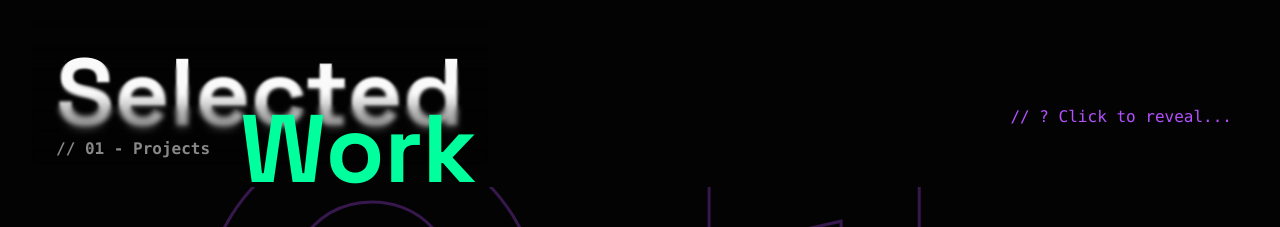
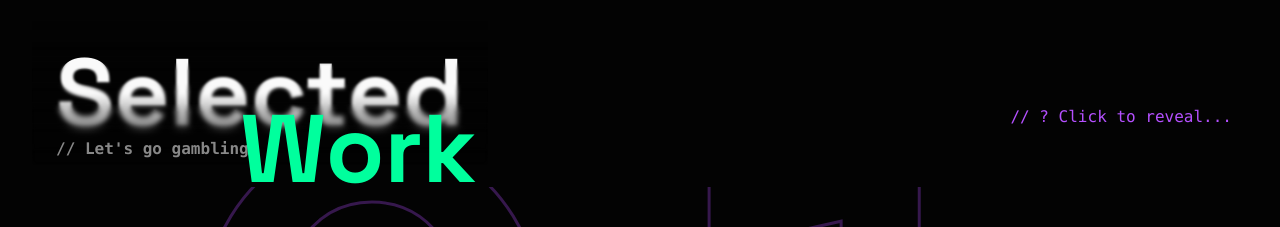
Before and after one commit to ElJoshua08/portfolio, a Next.js app: page / in a window 1280 px wide. Shown: the part 801-1028 px from the top of the page. Built offline with nearby package versions, Linux system fonts and the light colour scheme.

Commit message:
Componentize project-showcase, now we can add multiple

```diff
--- a/src/app/page.tsx
+++ b/src/app/page.tsx
@@ -3,6 +3,7 @@
 import { Hero } from "@/features/landing/components/hero";
 import { Navbar } from "@/features/landing/components/navbar";
 import { ProjectShowcase } from "@/features/landing/components/project-showcase";
+import { SHOWCASE_PROJECTS } from "@/features/landing/showcase-projects";
 import { useGSAP } from "@gsap/react";
 import gsap from "gsap";
 import { SplitText } from "gsap/all";
@@ -251,8 +252,9 @@ export default function Home() {
         id="projects-scroll"
         className="flex min-w-full items-start justify-start overflow-x-hidden"
       >
-        <ProjectShowcase />
-        <ProjectShowcase />
+        {SHOWCASE_PROJECTS.map((project, idx) => (
+          <ProjectShowcase key={idx} project={project} index={idx} />
+        ))}
       </div>
       <footer className="w-full border-t px-10 py-10">
         Made with love by Joshua
--- a/src/features/landing/components/project-showcase.tsx
+++ b/src/features/landing/components/project-showcase.tsx
@@ -2,6 +2,7 @@
 "use client";
 
 import { TextBlur } from "@/components/ui/text-blur";
+import { ShowcaseProject } from "@/features/landing/types";
 import { cn } from "@/lib/utils";
 import { useGSAP } from "@gsap/react";
 import gsap from "gsap";
@@ -11,7 +12,13 @@ import { useEffect, useRef, useState } from "react";
 
 gsap.registerPlugin(SplitText);
 
-export const ProjectShowcase = () => {
+export const ProjectShowcase = ({
+  project,
+  index,
+}: {
+  project: ShowcaseProject;
+  index: number;
+}) => {
   const stageRef = useRef<HTMLDivElement>(null);
   const nOutlineRef = useRef<HTMLSpanElement>(null);
   const nFilledRef = useRef<HTMLDivElement>(null);
@@ -250,7 +257,7 @@ export const ProjectShowcase = () => {
                 Work
               </span>
               <span className="text-secondary-foreground absolute top-1/2 left-0 mt-8 ml-2 block -translate-y-1/2 font-bold">
-                // 01 - Projects
+                // {project.punchline}
               </span>
             </h1>
             <span className="text-accent-blue ml-auto">
@@ -281,7 +288,7 @@ export const ProjectShowcase = () => {
                 className="text-accent-blue text-[800px] leading-none font-thin select-none"
                 style={{ willChange: "transform" }}
               >
-                01
+                {`0${index + 1}`}
               </span>
             </div>
 
@@ -294,7 +301,7 @@ export const ProjectShowcase = () => {
                   willChange: "transform",
                 }}
               >
-                01
+                {`0${index + 1}`}
               </span>
             </div>
           </div>
@@ -304,7 +311,7 @@ export const ProjectShowcase = () => {
             className="relative h-full w-full overflow-hidden"
           >
             <Image
-              src="/landing3.webp"
+              src={project.thumbnail}
               alt="Stackd project"
               fill
               className="object-cover object-top"
@@ -330,12 +337,12 @@ export const ProjectShowcase = () => {
               <div className="flex flex-col gap-y-3">
                 <h1
                   id="project-name"
-                  className="font-header from-accent-blue via-accent-blue relative z-20 inline-block bg-linear-to-b to-[#111111] bg-clip-text text-8xl font-bold text-transparent"
+                  className="font-header from-accent-blue via-accent-blue to-accent-blue/50 relative z-20 inline-block bg-linear-to-b bg-clip-text text-8xl font-bold text-transparent"
                 >
-                  Stackd
+                  {project.name}
                 </h1>
                 <span className="font-header text-foreground z-30 -mt-10 text-3xl font-bold">
-                  Poker Tracker
+                  {project.tagline}
                 </span>
                 <p
                   id="project-desc"
@@ -344,20 +351,7 @@ export const ProjectShowcase = () => {
                   A real-time multiplayer poker tracker built to manage
                   sessions, track stats, and visualize your game over time.
                 </p>
-                <div className="mt-2 flex gap-x-3">
-                  <a
-                    href="#"
-                    className="project-link rounded border border-[#1a1a1a] px-3 py-1.5 font-mono text-xs text-[#333]"
-                  >
-                    [ github ]
-                  </a>
-                  <a
-                    href="#"
-                    className="project-link rounded border border-[#1a1a1a] px-3 py-1.5 font-mono text-xs text-[#333]"
-                  >
-                    [ live site ]
-                  </a>
-                </div>
+                <div className="mt-2 flex gap-x-3"></div>
               </div>
 
               <div className="flex flex-col items-end gap-y-2">
--- /dev/null
+++ b/src/features/landing/showcase-projects.ts
@@ -0,0 +1,16 @@
+import { ShowcaseProject } from "@/features/landing/types";
+
+export const SHOWCASE_PROJECTS: ShowcaseProject[] = [
+  {
+    name: "Stackd",
+    punchline: "Let's go gambling.",
+    tagline: "Poker Tracker",
+    thumbnail: "/landing3.webp",
+  },
+  {
+    name: "MCWA",
+    punchline: "Ol' Betsy",
+    tagline: "Minecraft Web Administrator",
+    thumbnail: "/landing4.webp",
+  },
+];
```
Also changed, not shown: src/features/landing/types.ts (+7 -0 lines).
